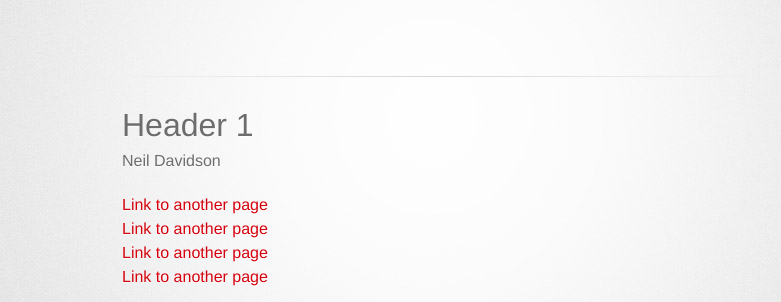
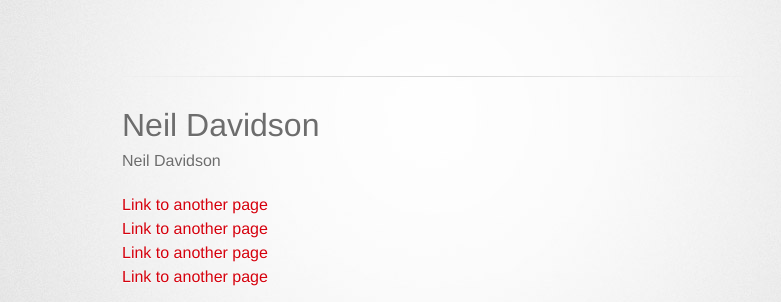
Before and after one commit to davidsonn1/davidsonn1.github.io, a Jekyll site: the page built from index.md, in a window 1280 px wide and 900 px high. Shown: the top 302 px of the window, without its empty margins (208-989 px from the left). Built offline with Jekyll 4.4.1, drawn with Linux system fonts in a browser that asks for light colours; some web fonts are replaced; our own code applies the rules of GitHub Pages for plain Markdown files.

Commit message:
Update index.md

```diff
--- a/index.md
+++ b/index.md
@@ -1,4 +1,4 @@
-# Header 1
+# Neil Davidson
 Neil Davidson<br>
 
 
```
